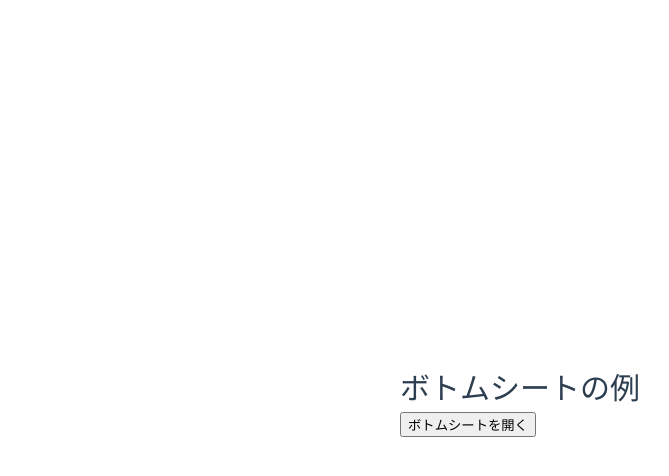
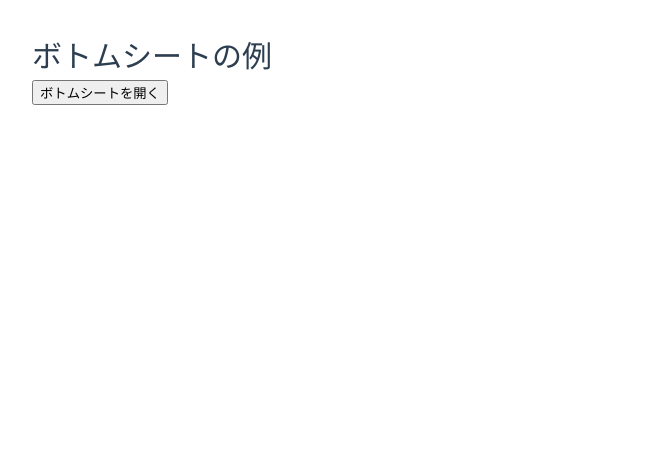
Before and after one commit to ytak-sagit/sample-vuejs-component-testing, a Vue app: page / in a window 1280 px wide. Shown: the top 476 px of the page, without its empty margins (0-669 px from the left). Built offline with nearby package versions, Linux system fonts and the light colour scheme; the HTML template or start-up script is replaced by a standard one.

Commit message:
style: 不要なスタイル削除

```diff
--- a/src/assets/base.css
+++ b/src/assets/base.css
@@ -62,9 +62,6 @@ body {
   min-height: 100vh;
   color: var(--color-text);
   background: var(--color-background);
-  transition:
-    color 0.5s,
-    background-color 0.5s;
   line-height: 1.6;
   font-family:
     Inter,
--- a/src/assets/main.css
+++ b/src/assets/main.css
@@ -6,30 +6,3 @@
   padding: 2rem;
   font-weight: normal;
 }
-
-a,
-.green {
-  text-decoration: none;
-  color: hsla(160, 100%, 37%, 1);
-  transition: 0.4s;
-  padding: 3px;
-}
-
-@media (hover: hover) {
-  a:hover {
-    background-color: hsla(160, 100%, 37%, 0.2);
-  }
-}
-
-@media (min-width: 1024px) {
-  body {
-    display: flex;
-    place-items: center;
-  }
-
-  #app {
-    display: grid;
-    grid-template-columns: 1fr 1fr;
-    padding: 0 2rem;
-  }
-}
```
